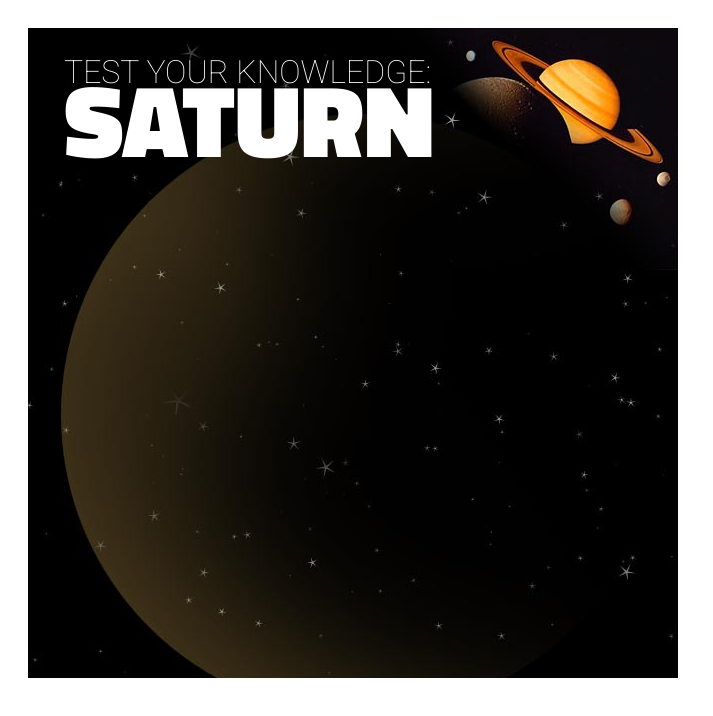
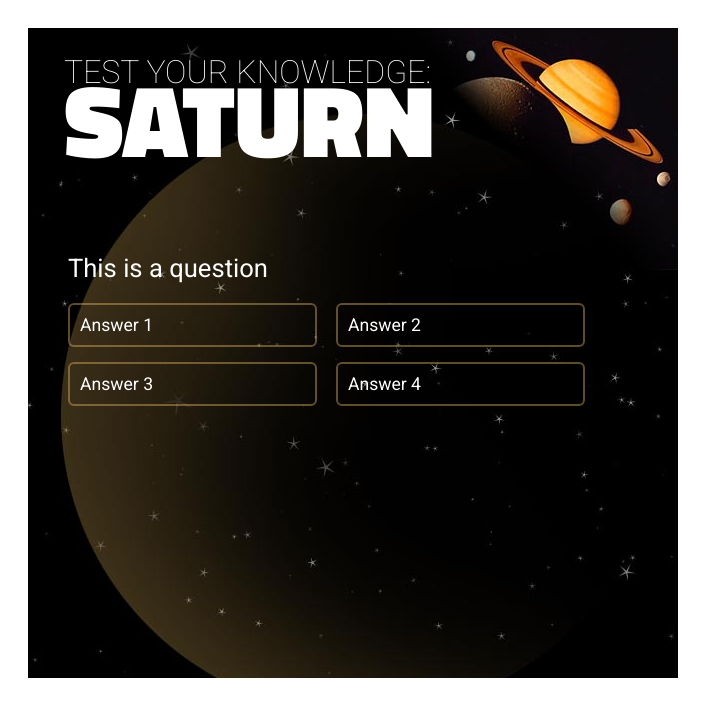
Before and after one commit to jdebuchy/myQuiz, a plain HTML site: page index.html in a window 1280 px wide. Shown: the whole page, without its empty margins (0-713 px from the left). Drawn offline with Linux system fonts and the light colour scheme.

Commit message:
Style questions and answers

```diff
--- a/css/quiz.css
+++ b/css/quiz.css
@@ -63,3 +63,25 @@ body { background-color: #fff; padding: 20px; }
 #myQuiz .intro p {
   margin: 0px 0px 40px 0px;
 }
+
+/* Questions */
+#myQuiz .question {
+  width: 550px;
+  position: absolute;
+  top: 225px;
+  left: 40px;
+}
+#myQuiz .question .txt {
+  font-size: 1.6em;
+  margin: 0px 0px 20px 0px;
+}
+#myQuiz .question .ans {
+  display: inline-block;
+  font-size: 1.1em;
+  width: 225px;
+  border: 2px solid rgba(238, 189, 102, .4);
+  border-radius: 6px;
+  padding: 10px;
+  margin: 0px 15px 15px 0px;
+  position: relative;
+}
--- a/index.html
+++ b/index.html
@@ -16,7 +16,14 @@
 				<p>Click begin to test your knowledge of Saturn.</p>
 				<p class="btn">Begin</p>
 			</div>
-			<div class="question"></div>
+			<div class="question">
+				<p class="txt">This is a question</p>
+				<p class="ans">Answer 1</p>
+				<p class="ans">Answer 2</p>
+				<p class="ans">Answer 3</p>
+				<p class="ans">Answer 4</p>
+				<div class="feedback"></div>
+			</div>
 			<div class="results"></div>
 		</div>
 
```
